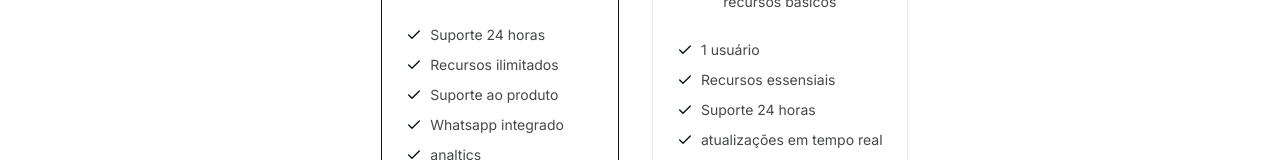
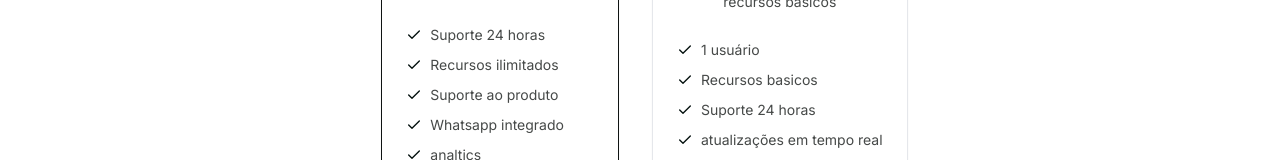
Before and after one commit to moacysajr/Lp-Barber, a React (Vite) app: page / in a window 1280 px wide. Shown: the part 2890-3050 px from the top of the page. Built offline with nearby package versions, Linux system fonts and the light colour scheme.

Commit message:
:ambulance: arrumando erro ortografico

```diff
--- a/src/components/Price.tsx
+++ b/src/components/Price.tsx
@@ -82,7 +82,7 @@ const Price: React.FC = () => {
                 </li>
                 <li className="flex space-x-2">
                   <CheckIcon className="flex-shrink-0 mt-0.5 h-4 w-4" />
-                  <span className="text-muted-foreground">Recursos essensiais</span>
+                  <span className="text-muted-foreground">Recursos basicos</span>
                 </li>
                 <li className="flex space-x-2">
                   <CheckIcon className="flex-shrink-0 mt-0.5 h-4 w-4" />
```
